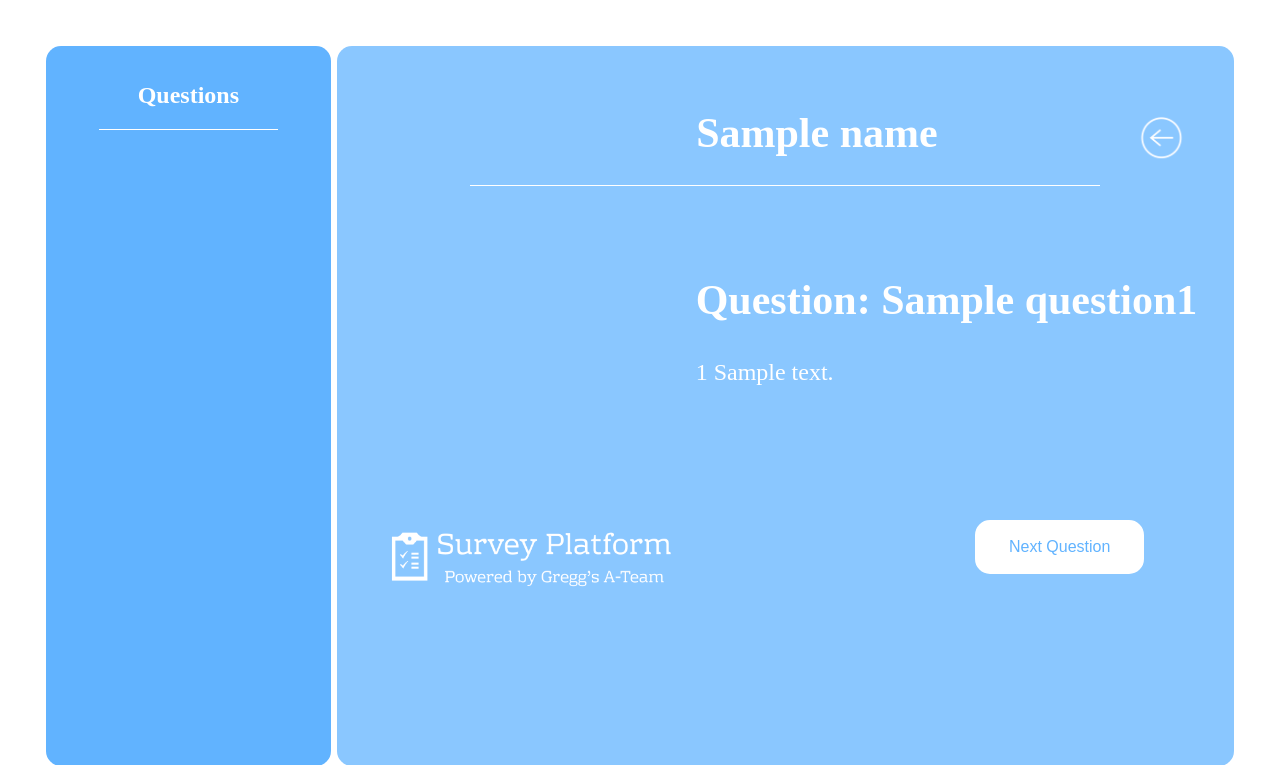
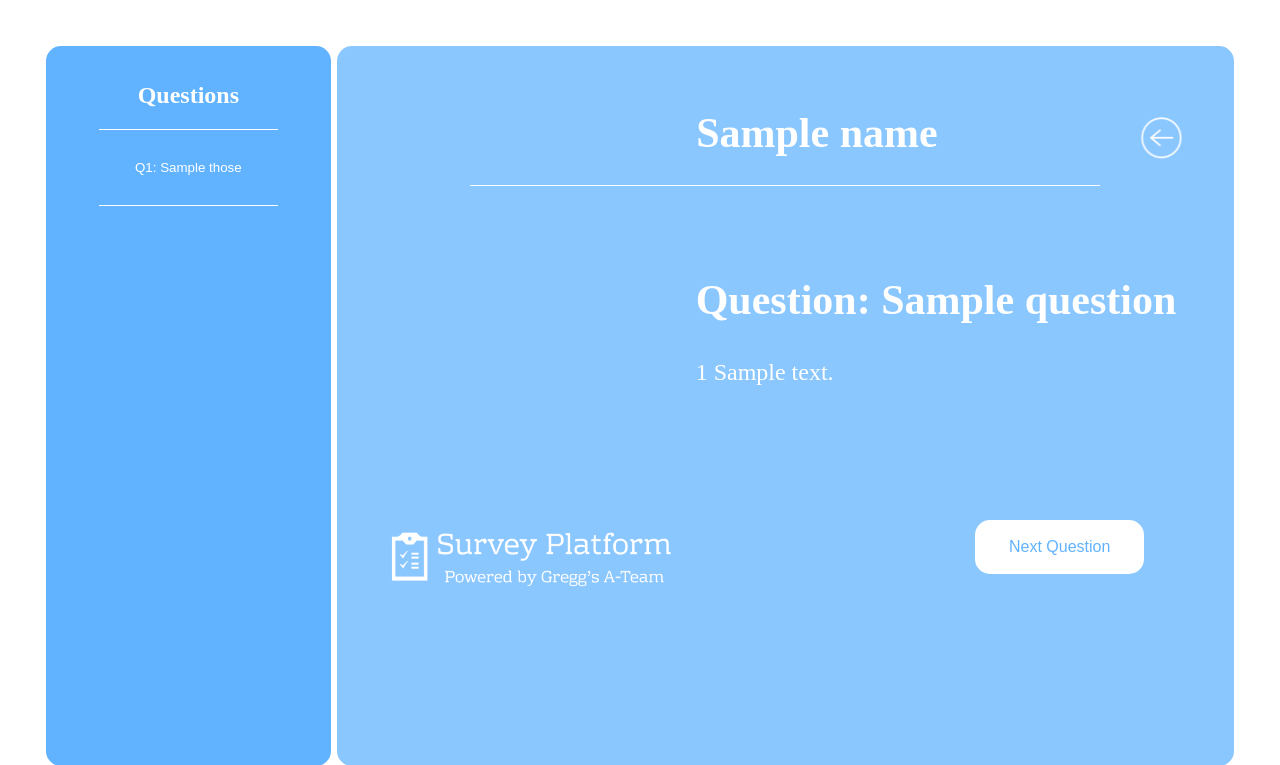
Before and after one commit to mtorres3/SSW322-Test-Survey, a Flask app: template Flask/server/src/templates/survey_open.html in a window 1280 px wide. Shown: the top 765 px of the page. Run offline with Flask 2, Linux system fonts and the light colour scheme; the template is opened without the code that fills it: most values are stand-ins (such as "Sample title", 1, 10 or a date in 2020); data that the repository does not hold is empty.

Commit message:
Survey Open functionality

```diff
--- a/Flask/server/src/app.py
+++ b/Flask/server/src/app.py
@@ -283,11 +283,21 @@ def test_list():
         session['test-name'] = request.form.get('test-list')
         return redirect(url_for('test_open'))
 
-@app.route('/survey_list')
+@app.route('/survey_list', methods=['GET', 'POST'])
 def survey_list():
     if not g.user:
         return redirect(url_for('login'))
-    return render_template('survey_list.html')
+    if request.method == 'GET':
+        surveyListings = []
+        surveys = ref.document(session['user_id']).collection('Surveys').stream()
+        for survey in surveys:
+            surveyListings.append(f'{survey.id}')
+        print(surveyListings)
+        return render_template('survey_list.html', surveyListings = surveyListings)
+    elif request.method == "POST":
+        print(request.form.get('survey-list'))
+        session['survey-name'] = request.form.get('survey-list')
+        return redirect(url_for('survey_open'))
 
 
 @app.route('/test_open', methods=['GET','POST'])
@@ -340,14 +350,50 @@ def test_open():
 
 
 
-@app.route('/survey_open')
+@app.route('/survey_open', methods=['GET','POST'])
 def survey_open():
     if not g.user:
         return redirect(url_for('login'))
 
-    #surveyName = ref.document(session['user_id']).collection('Surveys').document('NameOfDocumentGoesHere').get().to_dict()['Name']#collection of Tests
-    #surveyQuestions = ref.document('test').collection('Surveys').document('NameOfDocumentGoesHere').get().to_dict()['Questions']['question01']['question']
-    return render_template('survey_open.html') # Name = surveyName
+    surveyName = session.get('survey-name') #receive survey Name from Survey_List
+    print(surveyName)
+    print(type(surveyName))
+    length = (len(ref.document(session['user_id']).collection('Surveys').document(surveyName).get().to_dict()['Questions'])) #amt of questions
+    counter = 1
+    questionArray = []
+    for counter in range (1, length + 1):
+        string = "question0" + str(counter)
+        if(counter >= 10):
+            string = "question" + str(counter)
+        counter = counter + 1
+        questionArray.append(ref.document(session['user_id']).collection('Surveys').document(surveyName).get().to_dict()['Questions'][string]['question'])
+    print(questionArray)
+
+
+    if request.method == 'GET':
+        question = ref.document(session['user_id']).collection('Surveys').document(surveyName).get().to_dict()['Questions']['question01']['question']
+        answers = ref.document(session['user_id']).collection('Surveys').document(surveyName).get().to_dict()['Questions']['question01']['answers']
+        answerLength = len(answers)
+        return render_template('survey_open.html', Name = surveyName, question = question,
+        answers = answers, question_amount = length, answerLength = answerLength,
+        questionArray = questionArray)
+
+    elif request.method == 'POST':
+        #get question0# or question# from button
+        number = int(request.form.get('submit'))
+        if(number >= 10):
+            string = "question" + str(number)
+        string = "question0" + str(number)
+        #print(question)
+        #print(answers)
+        question = ref.document(session['user_id']).collection('Surveys').document(surveyName).get().to_dict()['Questions'][string]['question']
+        answers = ref.document(session['user_id']).collection('Surveys').document(surveyName).get().to_dict()['Questions'][string]['answers']
+        answerLength = len(answers)
+        #print(request.form.get('submit-survey'))
+        #print(request.form.get('submit'))
+        return render_template('survey_open.html', Name = surveyName, question = question,
+        answers = answers, question_amount = length, answerLength = answerLength,
+        questionArray = questionArray)
 
 
 if __name__ == "__main__":
--- a/Flask/server/src/templates/survey_open.html
+++ b/Flask/server/src/templates/survey_open.html
@@ -13,28 +13,28 @@
         <h2>Questions</h2>
         <hr>
         <form id='questions-list-form' method='POST'>
-            {% for n in range (1,question_amount + 1) %}<!-- Displays all Q #'s-->
-            <button type='submit' class='question-link' name='submit' value='{{n}}'><p> Q{{n}}: {{question}}</p></button>
+            {% for those in questionArray %}<!-- Displays all Q #'s-->
+            <button type='submit' class='question-link' name='submit' value='{{loop.index}}'><p> Q{{loop.index}}: {{those}}</p></button>
             <hr>
             {% endfor %}
         </form>
     </div>
+
     <div class='next-question'> <!-- Light blue square -->
         <h1 class = 'header-list'>{{Name}}</h1>
         <hr>
         <a href='/open_file'><img src="{{url_for('static', filename='images/back-button.png')}}" height='50' width='50' class='back'></a>
         <div class = 'question-block'>
-            <h2 > Question: {{question1}} </h2> <!-- Feed question(number) here to display question name-->
-            {% for n in answers1 %} <!-- Feed answer array here to display the questions and their respective number-->
-                 <h3 id = 'question-of-block'>{{loop.index}} {{n}} </h3>
+            <h2 > Question: {{question}} </h2> <!-- Feed question(number) here to display question name-->
+            {% for n in answers %} <!-- Feed answer array here to display the questions and their respective number-->
+                <h3 id = 'question-of-block'>{{loop.index}} {{n}} </h3>
             {% endfor %}
-    </div>
+        </div>
 
         <button type='submit' id='question-submit-load'>Next Question</button>
         <img id= 'logo-load' width='300' height='75' src="{{url_for('static', filename='images/greggs_a-team.png')}}">
     </div>
 
-
 </body>
 
 </html>
```
